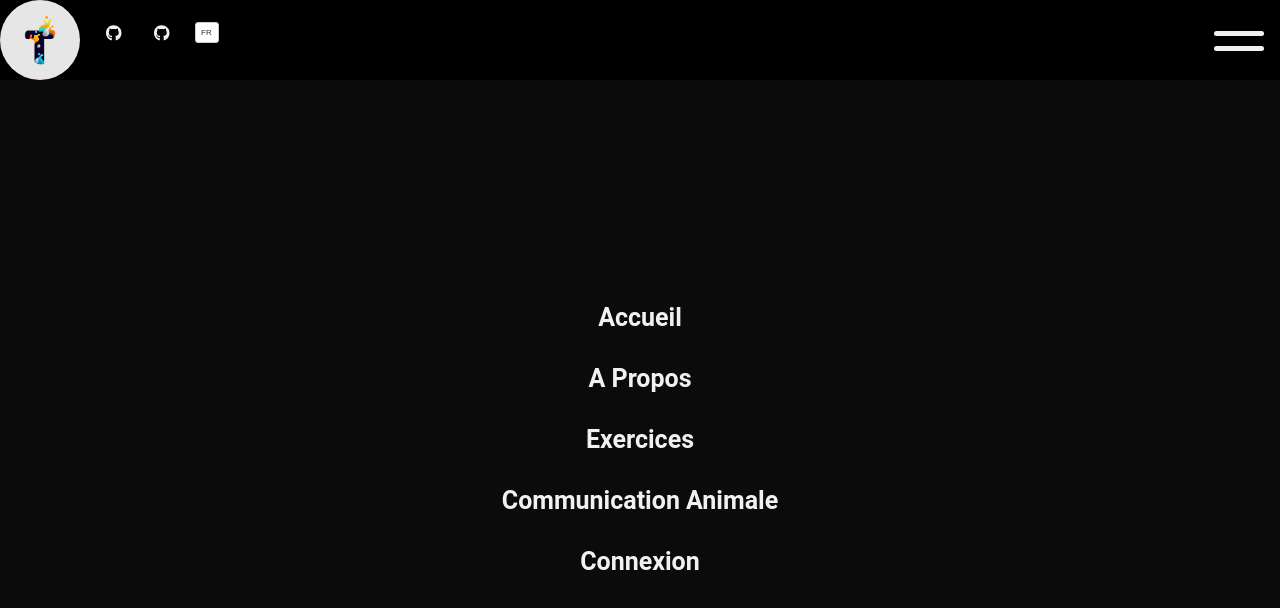
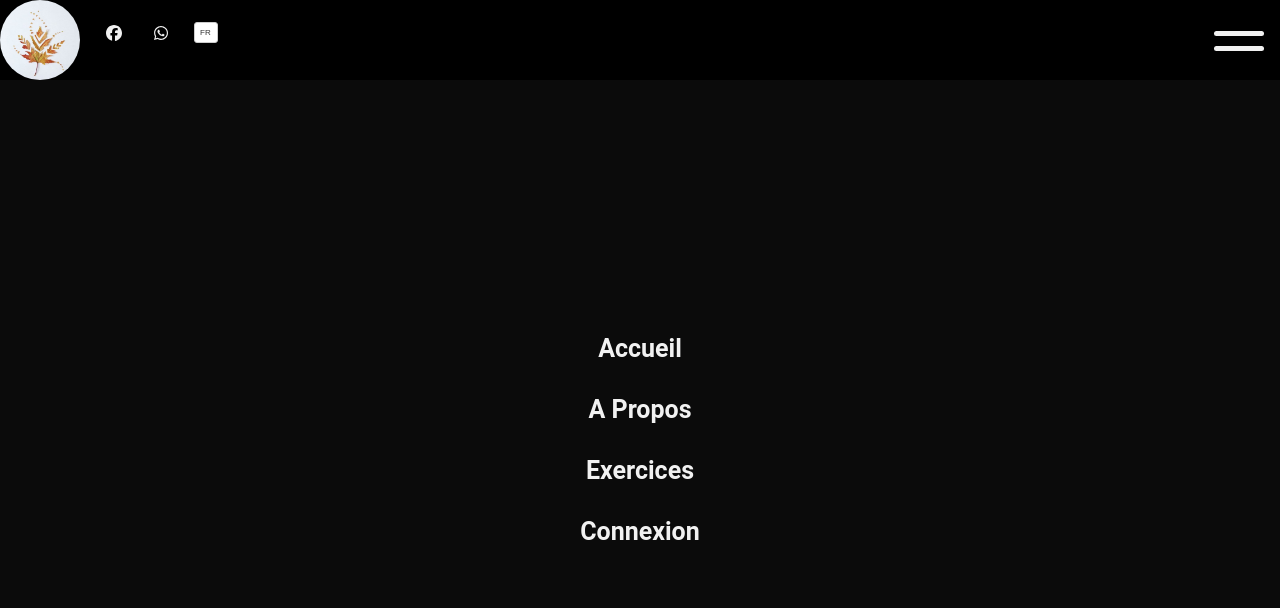
Before and after one commit to Sc0rpi0V/Com-Animal, a React (Create React App) app: page / in a window 1280 px wide. Both pictures are taken after a click on the element 1239 px from the left and 41 px from the top of the page. Shown: the top 608 px of the page. Built offline with nearby package versions, Linux system fonts and the light colour scheme.

Commit message:
Changement du header et logo

```diff
--- a/src/components/Header/Navigation.jsx
+++ b/src/components/Header/Navigation.jsx
@@ -4,7 +4,7 @@ import logo from "../../img/logo.jpeg";
 import { NavLink } from "react-router-dom";
 import { useTranslation } from "react-i18next";
 import { FontAwesomeIcon } from "@fortawesome/react-fontawesome";
-import { faGithub} from "@fortawesome/free-brands-svg-icons";
+import { faFacebook, faWhatsapp} from "@fortawesome/free-brands-svg-icons";
 import { useAuth } from "../../AuthContext";
 import Disconnect from '../Disconnect/Disconnect';
 // eslint-disable-next-line
@@ -13,6 +13,8 @@ import i18next from '../../i18n';
 const Navigation = () => {
     const { t, i18n } = useTranslation();
     const { user } = useAuth();
+    // eslint-disable-next-line no-unused-vars
+    const [whatsappNumber, setWhatsappNumber] = useState("+33772266018");
 
     function handleLangChange(event) {
         console.log(event.target.value);
@@ -30,6 +32,12 @@ const Navigation = () => {
     const handleNavLinkClick = () => {
         setNavActive(false);
         setBurgerActive(false);
+    };
+
+    const handleWhatsAppClick = () => {
+        const whatsappUrl = `https://wa.me/${whatsappNumber}`;
+        window.open(whatsappUrl, "_blank");
+        handleNavLinkClick();
     };
 
     useEffect(() => {
@@ -57,8 +65,11 @@ const Navigation = () => {
             </NavLink>
             <div className="social-nav">
                 <ul>
-                    <li><a href="https://github.com/Sc0rpi0V/React" target="_blank" rel="noopener noreferrer" onClick={handleNavLinkClick}><FontAwesomeIcon title="React" icon={faGithub} /></a></li>
-                    <li><a href="https://github.com/Sc0rpi0V/local-wordpress" target="_blank" rel="noopener noreferrer" onClick={handleNavLinkClick}><FontAwesomeIcon title="Wordpress" icon={faGithub} /></a></li>
+                    <li><a href="https://www.facebook.com" target="_blank" rel="noopener noreferrer" onClick={handleNavLinkClick}><FontAwesomeIcon title="Facebook" icon={faFacebook} /></a></li>
+                    <li>
+                        {/* eslint-disable-next-line jsx-a11y/anchor-is-valid */}
+                        <a href="#" onClick={handleWhatsAppClick}><FontAwesomeIcon title="Whatsapp" icon={faWhatsapp} /></a>
+                    </li>
                 </ul>
             </div>
             <div className="principal-nav">
@@ -66,9 +77,8 @@ const Navigation = () => {
                     <li><a href="/" className="link-navigation" >{t('home')}</a></li>
                     <li><a href="/descriptionaboutme" className="link-navigation" >{t('about')}</a></li>
                     <li><a href="/exercice" className="link-navigation" >{t('exercice')}</a></li>
-                    <li><a href="/about" className="link-navigation" >Communication Animale</a></li>
-                    {user ? null : ( <li><a href="/auth" className="link-navigation" >Connexion</a></li>)}
-                    {user ? ( <li><a href="/account" className="link-navigation">Mon Compte</a></li> ) : null}
+                    {user ? null : ( <li><a href="/auth" className="link-navigation" >{t('login')}</a></li>)}
+                    {user ? ( <li><a href="/account" className="link-navigation">{t('myAccount')}</a></li> ) : null}
                     {user ? ( <Disconnect /> ) : null}
                 </ul>
             </div>
--- a/src/i18n.jsx
+++ b/src/i18n.jsx
@@ -84,6 +84,7 @@ i18next.use(initReactI18next).init({
         exercice: 'Exercices',
         home: 'Accueil' ,
         about: 'A Propos',
+        myAccount: 'Mon Compte',
 
         //SignUp
         createAccount: 'Créer un compte',
@@ -504,6 +505,7 @@ i18next.use(initReactI18next).init({
         exercice: 'Exercices',
         home: 'Home',
         about: 'About',
+        myAccount: 'My Account',
 
         //SignUp
         createAccount: 'Create an Account',
```
Also changed, not shown: src/img/logo.jpeg.
